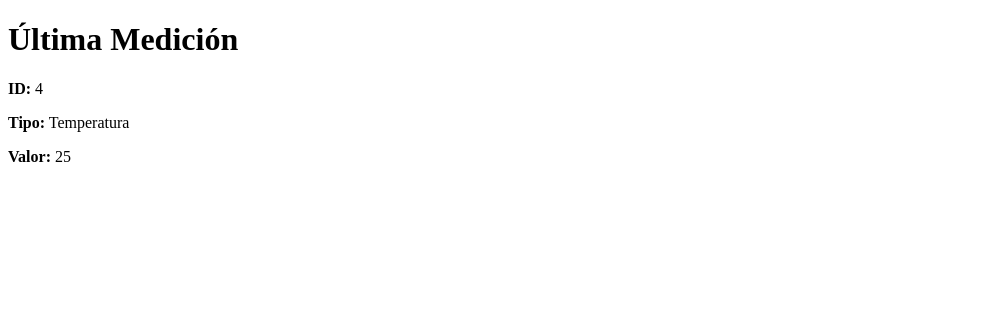
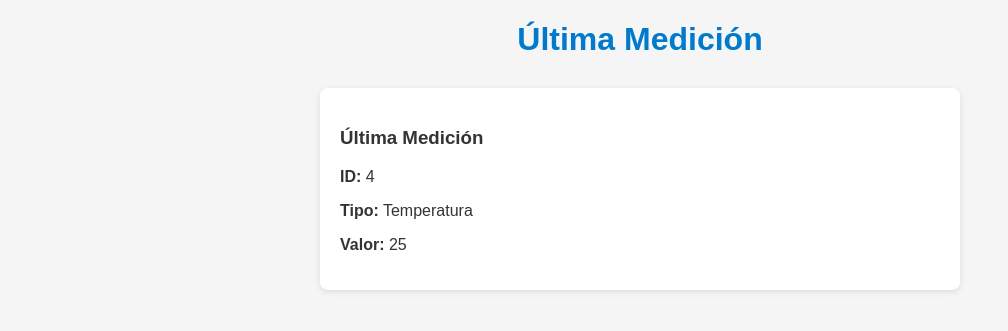
Before and after one commit to HugoBelda/BiometriaHugoBelda, a FastAPI app: page / in a window 1280 px wide. Shown: the top 331 px of the page, without its empty margins (0-1008 px from the left). Run offline with FastAPI, Linux system fonts and the light colour scheme; data comes from the database, SQL or seed files in the repository.

Commit message:
Refactor proxy and measurement scripts to use Promises, enhance error handling, and improve UI styling

```diff
--- a/src/appweb/ux/static/proxy.js
+++ b/src/appweb/ux/static/proxy.js
@@ -3,50 +3,62 @@
 // Descripción: Función genérica para invocar endpoints REST
 // Autor: Hugo Belda Revert
 // Fecha creación: 30/09/2025
-// Última modificación: 30/09/2025
 // =================================================
 
-// ---------------------------------------------------
-// llamar(nombreFuncion, parametrosLlamada, cb)
-//
-// nombreFuncion -> string con la URL/endpoint
-// parametrosLlamada -> objeto con los datos a enviar
-// cb -> callback(err, resultado)
-// ---------------------------------------------------
-function llamar(nombreFuncion, parametrosLlamada, cb) {
+// -------------------------------------------------
+// llamar() -> Promise
+// Descripción:
+//     Realiza petición HTTP GET o POST y devuelve un Promise
+// Entrada:
+//     nombreFuncion: String -> URL o endpoint
+//     parametrosLlamada: Object -> parámetros opcionales
+// Salida:
+//     Promise que resuelve con el resultado del servidor o rechaza con error
+// -------------------------------------------------
+function llamar(nombreFuncion, parametrosLlamada) {
+  return new Promise((resolve, reject) => {
     var xmlhttp = new XMLHttpRequest();
 
+    // Se ejecuta cada vez que cambia el estado de la petición
     xmlhttp.onreadystatechange = function () {
       if (this.readyState === 4 && this.status === 200) {
-        let resultado = this.responseText;
+        let resultado = this.responseText; // obtenemos el texto de respuesta
 
         try {
+          // Intentamos parsear la respuesta a JSON
           resultado = JSON.parse(resultado);
         } catch (error) {
+          // Si no es JSON, lo dejamos como texto plano
           console.log("Respuesta no es JSON, devuelvo texto plano");
         }
 
+        // Si el servidor devuelve un objeto con error, rechazamos el Promise
         if (resultado.error) {
-          cb(resultado.error, null);
+          reject(resultado.error);
         } else {
-          cb(null, resultado);
+          // Si todo está bien, resolvemos el Promise con la respuesta
+          resolve(resultado);
         }
+
       } else if (this.readyState === 4 && this.status !== 200) {
-        cb("Error HTTP " + this.status + ": " + this.statusText, null);
+        // Si la petición terminó pero no fue 200, rechazamos con error HTTP
+        reject("Error HTTP " + this.status + ": " + this.statusText);
       }
     };
-
     xmlhttp.onerror = function () {
-      cb("Error de red al conectar con el servidor", null);
+      reject("Error de red al conectar con el servidor");
     };
 
-    // Decidimos GET o POST según si hay parámetros
+    // Decidimos si hacer GET o POST según si hay parámetros
     if (parametrosLlamada && Object.keys(parametrosLlamada).length > 0) {
+      // POST → enviamos datos JSON
       xmlhttp.open("POST", nombreFuncion, true);
       xmlhttp.setRequestHeader("Content-Type", "application/json;charset=UTF-8");
       xmlhttp.send(JSON.stringify(parametrosLlamada));
     } else {
+      // GET → sin enviar datos
       xmlhttp.open("GET", nombreFuncion, true);
       xmlhttp.send();
     }
-  }
+  });
+}
--- a/src/appweb/ux/static/scripts.js
+++ b/src/appweb/ux/static/scripts.js
@@ -1,14 +1,26 @@
-document.addEventListener("DOMContentLoaded", function () {
-    ultimaMedicion(function (err, res) {
+// =================================================
+// Archivo: scripts.js
+// Autor: Hugo Belda Revert
+// Fecha creación: 30/09/2025
+// =================================================
+
+// -------------------------------------------------
+// DOMContentLoaded -> obtiene y muestra la última medición
+// -------------------------------------------------
+document.addEventListener("DOMContentLoaded", async function () {
   const cont = document.getElementById("contenido");
-      if (err) {
-        cont.innerHTML = `<p>Error: ${err}</p>`;
-      } else {
+
+  try {
+      const res = await ultimaMedicion(); // ya tenemos la medida
       cont.innerHTML = `
+          <div class="medicion-card">
+              <h3>Última Medición</h3>
               <p><b>ID:</b> ${res.id}</p>
               <p><b>Tipo:</b> ${res.tipo}</p>
               <p><b>Valor:</b> ${res.valor}</p>
+          </div>
       `;
+  } catch (err) {
+      cont.innerHTML = `<p class="error">Error: ${err}</p>`;
   }
 });
-  });
--- a/src/appweb/ux/static/ultimaMedicion.js
+++ b/src/appweb/ux/static/ultimaMedicion.js
@@ -6,10 +6,13 @@
 // Última modificación: 30/09/2025
 // =================================================
 
-// ---------------------------------------------------
-// ultimaMedicion(cb)
-// Llama al endpoint /api/ultima
-// ---------------------------------------------------
-function ultimaMedicion(cb) {
-    llamar("/api/ultima", {}, cb);
-  }
+// -------------------------------------------------
+// ultimaMedicion() -> Promise
+// Descripción:
+//     Devuelve la última medición desde el servidor
+// Salida:
+//     Promise que resuelve con la medida
+// -------------------------------------------------
+function ultimaMedicion() {
+  return llamar("/api/ultima", {});
+}
--- a/src/appweb/ux/templates/index.html
+++ b/src/appweb/ux/templates/index.html
@@ -6,7 +6,29 @@
   <script src="/static/proxy.js" defer></script>
   <script src="/static/ultimaMedicion.js" defer></script>
   <script src="/static/scripts.js" defer></script>
+  <style>
+    body {
+      font-family: Arial, sans-serif;
+      background-color: #f5f5f5;
+      margin: 20px;
+      color: #333;
+    }
 
+    h1 {
+      color: #007acc;
+      text-align: center;
+      margin-bottom: 30px;
+    }
+
+    #contenido {
+      background-color: #fff;
+      padding: 20px;
+      border-radius: 8px;
+      box-shadow: 0 2px 6px rgba(0,0,0,0.1);
+      max-width: 600px;
+      margin: 0 auto;
+    }
+  </style>
 </head>
 <body>
   <h1>Última Medición</h1>
```
Lines whose indentation alone changed are shown as unchanged.
